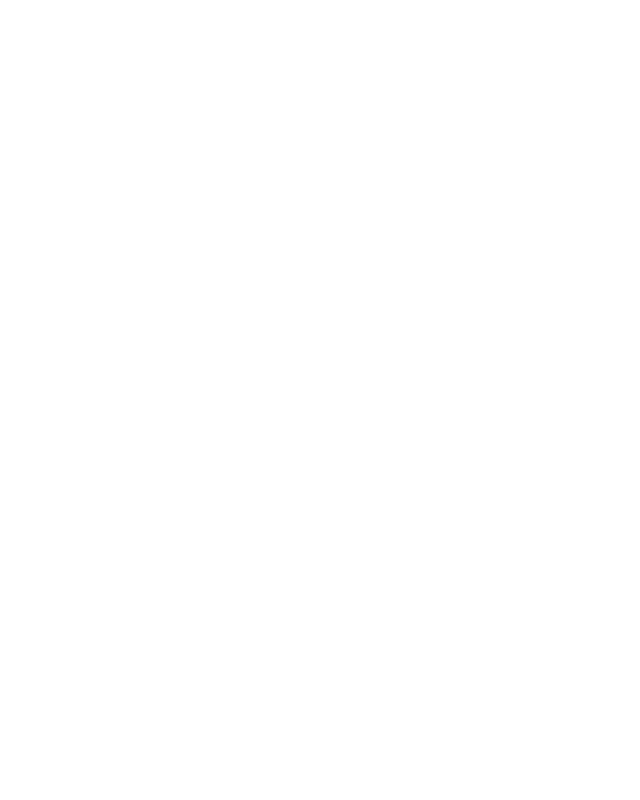
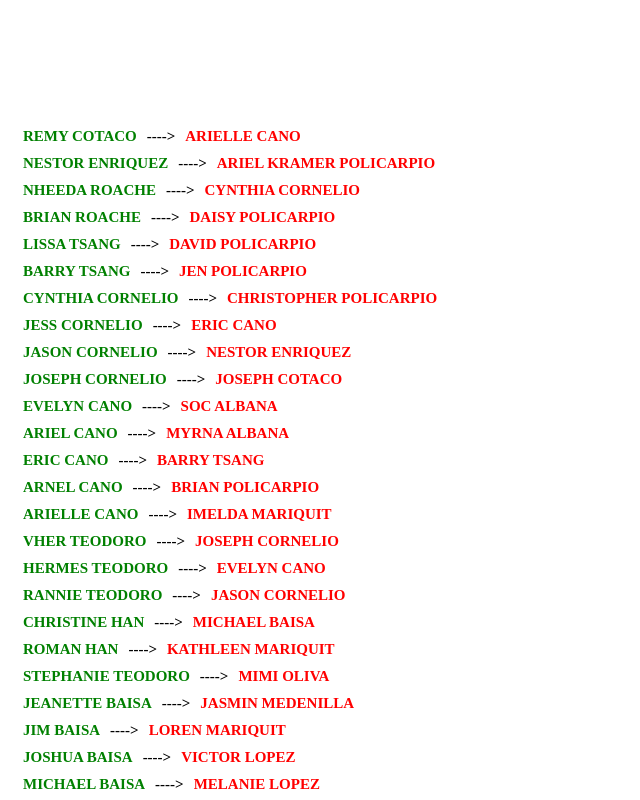
Before and after one commit to lmariquit/2019-cotaco-secret-santa, a Vue app: page / in a window 1280 px wide. Shown: the part 6700-7500 px from the top of the page, without its empty margins (0-640 px from the left). Before the commit the page ends 6060 px from the top, so only its background shows below. Built offline with nearby package versions, Linux system fonts and the light colour scheme.

Commit message:
added results to bottom

```diff
--- a/src/App.vue
+++ b/src/App.vue
@@ -4,6 +4,14 @@
       <div class="pairs" v-for="(individual, index) in this.allSantasArr" v-bind:key="index">
         <span class="santa">{{individual.first}} {{individual.last}}</span>
         <span class="selection">{{allSantasObj[individual.selection]}}</span>
+      </div>
+    </div>
+    <br />
+    <div class="results">
+      <div class="pairs--lm" v-for="(individual, index) in this.allSantasArr" v-bind:key="index">
+        <span class="santa--lm">{{individual.first}} {{individual.last}}</span>
+        <span>----></span>
+        <span class="selection--lm">{{allSantasObj[individual.selection]}}</span>
       </div>
     </div>
   </div>
@@ -137,4 +145,35 @@
   opacity: 1;
   transition: opacity 0.25s ease-in;
 }
+
+/* LM VIEW */
+
+.results {
+  margin-top: 750px;
+  font-weight: bold;
+}
+
+.pairs--lm {
+  font-size: 15px;
+  justify-content: center;
+  margin: 10px;
+  text-transform: uppercase;
+  align-items: baseline;
+}
+
+.pairs--lm span {
+  padding: 5px;
+}
+
+.santa--lm {
+  color: green;
+  border-color: red;
+  cursor: pointer;
+}
+
+.selection--lm {
+  color: red;
+  border-color: green;
+  transition: opacity 0.25s ease-in;
+}
 </style>
```
